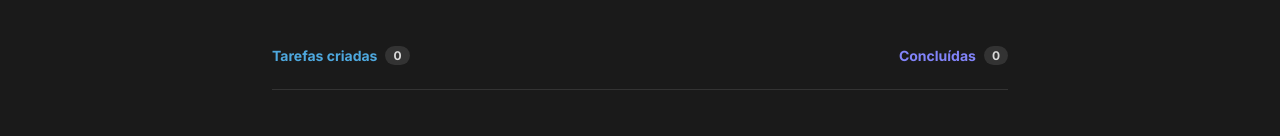
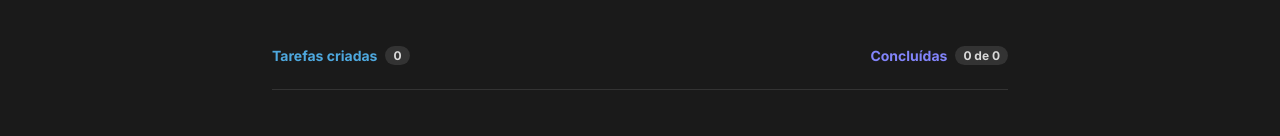
Before and after one commit to MarlonChi/todolist-ignite-react, a React (Vite) app: page / in a window 1280 px wide. Shown: the part 228-364 px from the top of the page. Built offline with nearby package versions, Linux system fonts and the light colour scheme.

Commit message:
feat: added items count

```diff
--- a/src/components/List/index.tsx
+++ b/src/components/List/index.tsx
@@ -25,11 +25,11 @@ export function TaskList() {
         <S.HeaderList>
           <S.CreatedTasks>
             <h4>Tarefas criadas</h4>
-            <span>0</span>
+            <span>{tasks.length}</span>
           </S.CreatedTasks>
           <S.FinishedTasks>
             <h4>Concluídas</h4>
-            <span>0</span>
+            <span>0 de {tasks.length}</span>
           </S.FinishedTasks>
         </S.HeaderList>
         <S.TasksTable>
```
